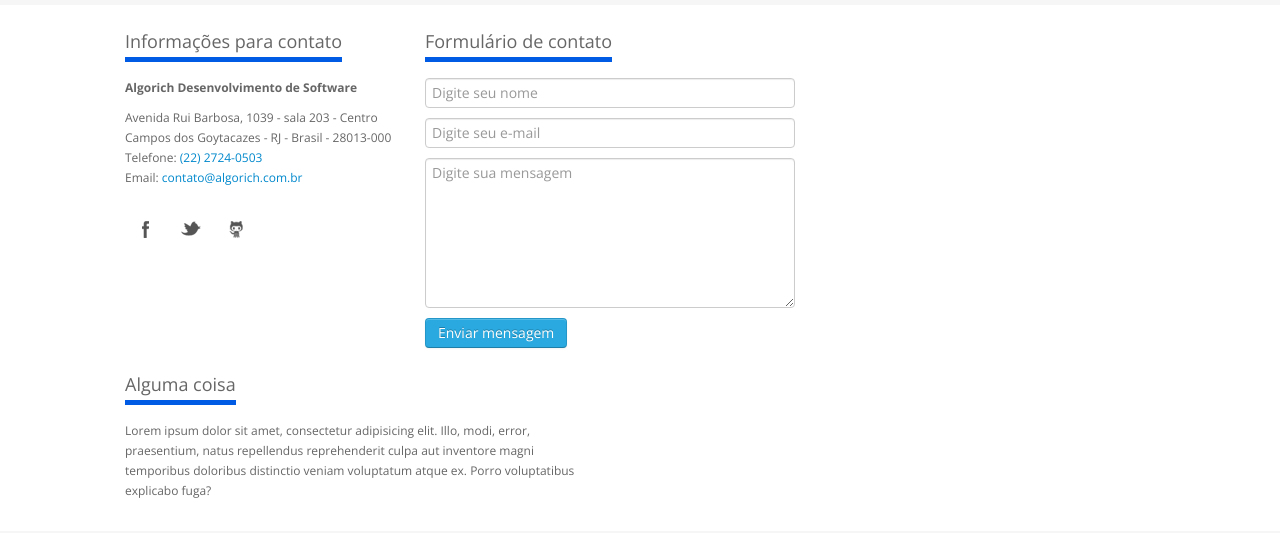
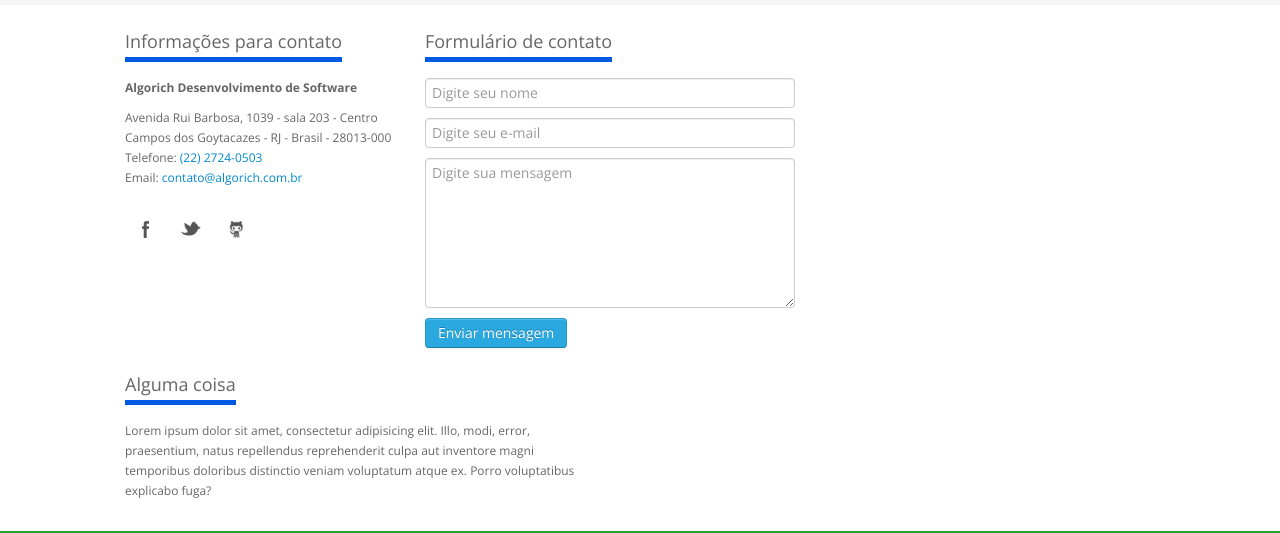
Before and after one commit to algorich/site2.0, a Jekyll site: the page built from contato.html, in a window 1280 px wide. Shown: the part 473-1006 px from the top of the page. Built offline with Jekyll 4.4.1, drawn with Linux system fonts in a browser that asks for light colours; some web fonts are replaced.

Commit message:
Rodapé.

```diff
--- a/_includes/footer.html
+++ b/_includes/footer.html
@@ -1,12 +1,6 @@
 <!-- start: Footer Menu -->
 <div id="footer-menu" class="hidden-tablet hidden-phone">
-
-  <!-- start: Container -->
-  <div class="container">
-
-    <!-- start: Row -->
-    <div class="row">
-
+  <div class="row-fluid">
     <!-- start: Footer Menu Logo -->
     <div class="span2">
       <div id="footer-menu-logo">
@@ -33,24 +27,15 @@
       </div>
     </div>
     <!-- end: Footer Menu Back To Top -->
-
   </div>
-    <!-- end: Row -->
-
-  </div>
-  <!-- end: Container  -->
-
 </div>
 <!-- end: Footer Menu -->
 
 <!-- start: Footer -->
 <div id="footer">
 
-  <!-- start: Container -->
-  <div class="container">
-
   <!-- start: Row -->
-    <div class="row">
+  <div class="row-fluid">
 
     <!-- start: About -->
     <div class="span3">
@@ -132,23 +117,16 @@
   <!-- end: Row -->
 
 </div>
-  <!-- end: Container  -->
-
-</div>
 <!-- end: Footer -->
 
 <!-- start: Copyright -->
 <div id="copyright">
-  <!-- start: Container -->
-  <div class="container">
-    <div class="span12">
+
   <p>
     &copy; 2013 <a href="http://algorich.com.br">Algorich</a>.
      Ilustrações de <a href="http://www.souzailustrador.com/">Murilo Souza</a>.
   </p>
-    </div>
-  </div>
-  <!-- end: Container  -->
+
 </div>
 <!-- end: Copyright -->
 
--- a/css/overwrite.css
+++ b/css/overwrite.css
@@ -2,6 +2,10 @@
 
 * {
   font-family: 'Open Sans', sans-serif !important;
+}
+
+body {
+  padding-bottom: 0 !important;
 }
 
 ul, ol { margin: 15px; }
@@ -65,7 +69,7 @@
   box-shadow: 0px 0px 0px 3px #ccc;
 }
 
-.row {
+.row, #footer-menu, #footer {
   margin-left: 0 !important;
   padding: 0 40px;
 }
@@ -127,3 +131,41 @@
 .social-bookmarks li a {
   border: 0;
 }
+
+#footer-menu, #copyright {
+  border-color: #2ca02c;
+  background-color: #2ca02c;
+}
+
+#footer-menu-links li, #footer-menu-links ul li a {
+  color: #fff;
+}
+
+#footer {
+  border: 0;
+  background-color: #2ca02c !important;
+}
+
+#footer, #footer p, #footer a, #footer h3, #copyright p, #copyright a {
+  color: #fff !important;
+}
+
+#copyright a {
+  text-decoration: underline;
+}
+
+#copyright a:hover {
+  text-decoration: none;
+}
+
+#footer h3 {
+  margin-top: 40px;
+
+  font-size: 28px !important;
+  font-weight: 300 !important;
+  border: 0 !important;
+}
+
+#footer-menu-back-to-top a {
+  background-color: #fff;
+}
```
Also changed, not shown: img/scroll-top-top.png. Lines whose indentation alone changed are shown as unchanged.
